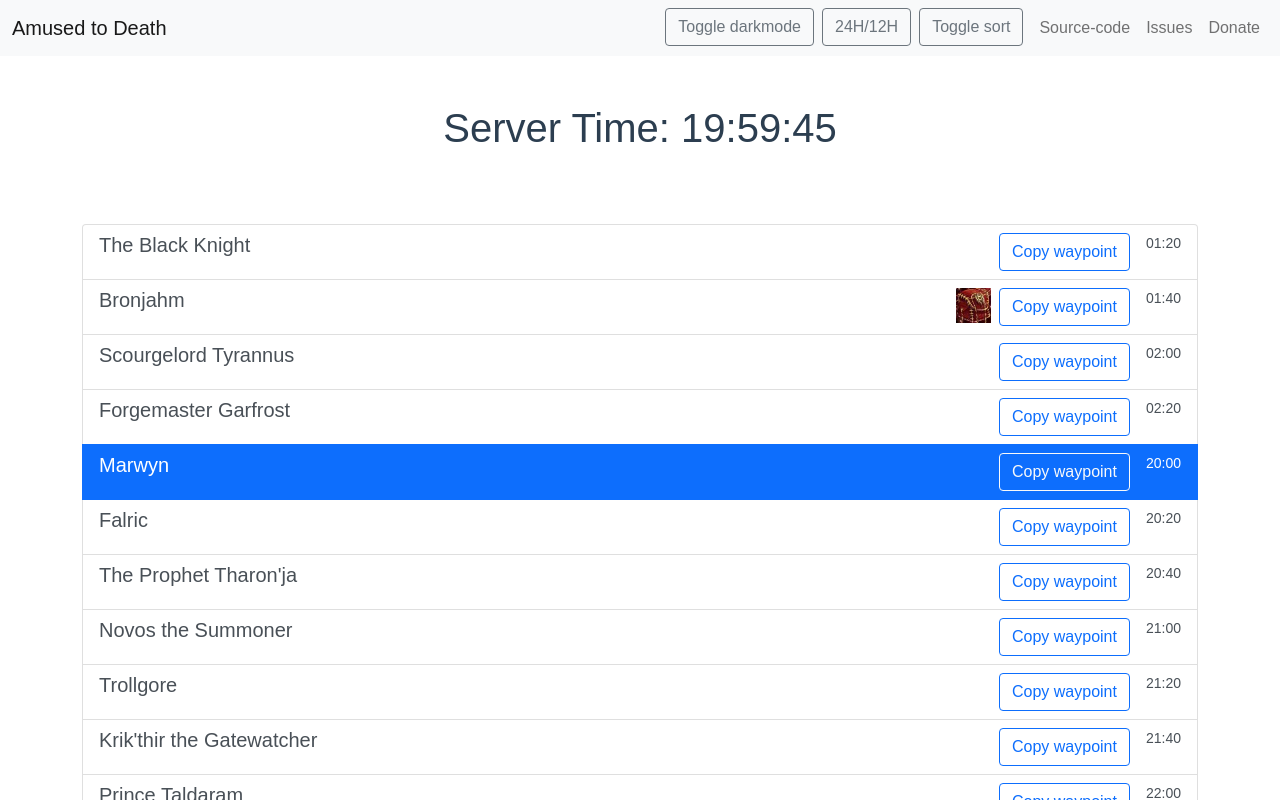
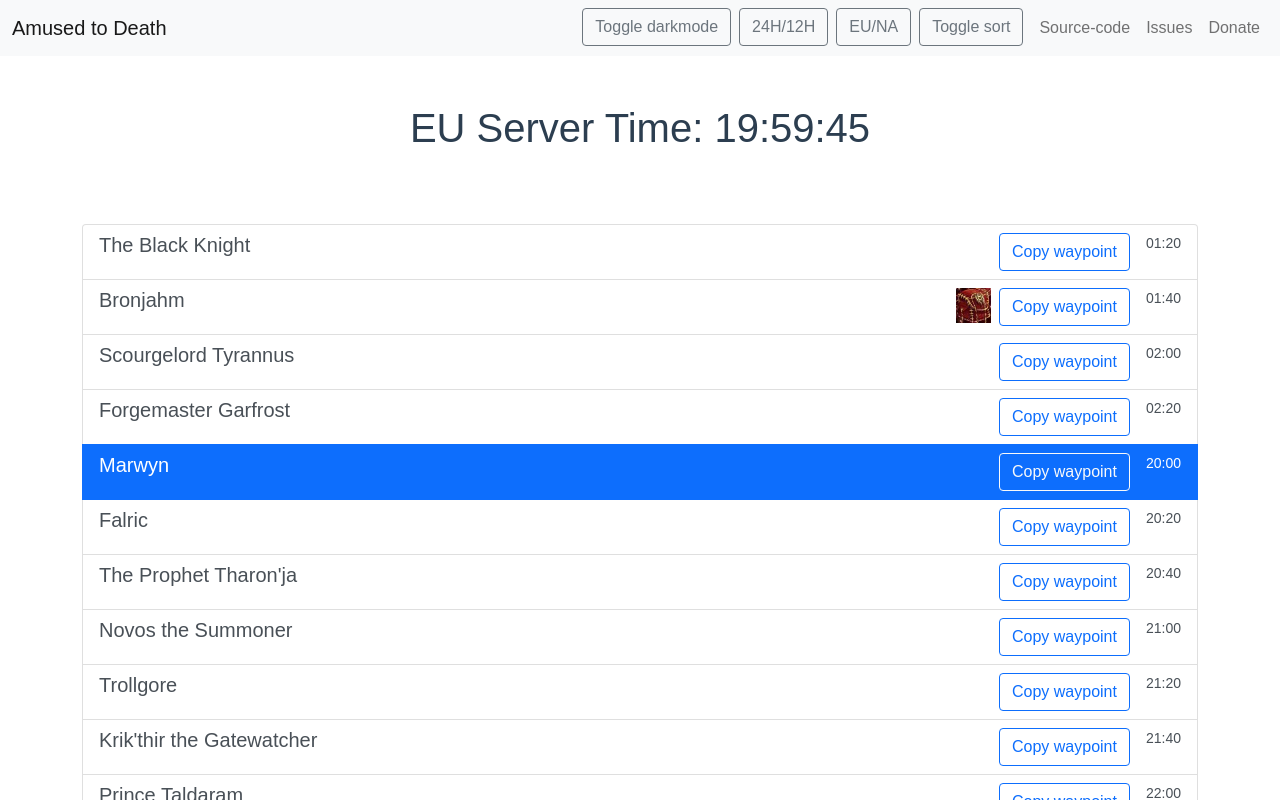
Before and after one commit to kristoffer-tvera/prepatch, a Vue app: page / in a window 1280 px wide. Shown: the top 800 px of the page. Built offline with nearby package versions, Linux system fonts and the light colour scheme.

Commit message:
Added NA support

```diff
--- a/src/App.vue
+++ b/src/App.vue
@@ -3,9 +3,10 @@
     v-on:toggle-darkmode="darkMode = !darkMode"
     v-on:toggle-pepega-time-format="pepegaTimeFormat = !pepegaTimeFormat"
     v-on:toggle-sorted-list="sortedList = !sortedList"
+    v-on:toggle-european="european = !european"
   />
 
-  <Servertime :pepega-time-format="pepegaTimeFormat" />
+  <Servertime :pepega-time-format="pepegaTimeFormat" :european="european" />
 
   <div aria-live="polite" aria-atomic="true" style="position: fixed; min-height: 100vh; width: 100%">
     <div
@@ -21,7 +22,7 @@
     </div>
   </div>
 
-  <Bosslist :pepega-time-format="pepegaTimeFormat" :sorted-list="sortedList" v-on:clipboard="clipboard" />
+  <Bosslist :pepega-time-format="pepegaTimeFormat" :sorted-list="sortedList" v-on:clipboard="clipboard" :european="european"/>
 </template>
 
 <script>
@@ -42,7 +43,7 @@ export default {
       darkMode: this.getFromLocalStorageOrFallback('darkMode', false),
       pepegaTimeFormat: this.getFromLocalStorageOrFallback('pepegaTimeFormat', false),
       sortedList: this.getFromLocalStorageOrFallback('sortedList', false),
-      timeBetweenBossSpawns: 20,
+      european: this.getFromLocalStorageOrFallback('european', true)
     };
   },
   watch: {
@@ -62,6 +63,11 @@ export default {
         this.serializeSettings();
       },
     },
+    european: {
+      handler: function () {
+        this.serializeSettings();
+      },
+    },
   },
   methods: {
     getFromLocalStorageOrFallback(key, fallback) {
@@ -76,6 +82,7 @@ export default {
       localStorage.setItem('darkMode', JSON.stringify(this.darkMode));
       localStorage.setItem('pepegaTimeFormat', JSON.stringify(this.pepegaTimeFormat));
       localStorage.setItem('sortedList', JSON.stringify(this.sortedList));
+      localStorage.setItem('european', JSON.stringify(this.european));
     },
 
     clipboard(input) {
--- a/src/components/Bosslist.vue
+++ b/src/components/Bosslist.vue
@@ -1,6 +1,4 @@
 <template>
-
-
   <div class="container my-4 py-4">
     <div class="list-group">
       <div
@@ -40,7 +38,7 @@
 <script>
 export default {
   name: 'Bosslist',
-  props: ['pepega-time-format', 'sorted-list'],
+  props: ['pepega-time-format', 'sorted-list', 'european'],
   data() {
     return {
       rotation: [
@@ -65,6 +63,9 @@ export default {
         { id: 18, name: 'Ingvar the Plunderer', waypoint: '/way 52,4, 52,6', active: false, nextSpawn: '', sortOrder: -1 },
         { id: 19, name: 'Prince Keleseth', waypoint: '/way 54,0, 44,7', active: false, nextSpawn: '', sortOrder: -1 },
       ],
+      timeBetweenBossSpawns: 20,
+      timeOffset: this.european ? 9 : 0,
+      bossOffset: this.european ? 0 : 16,
     };
   },
   mounted() {
@@ -87,6 +88,18 @@ export default {
         this.updateRotation();
       },
     },
+    european: {
+      handler: function () {
+          if(this.european){
+              this.timeOffset = 9;
+              this.bossOffset = 0;
+          } else {
+              this.timeOffset = 0;
+              this.bossOffset = 16;
+          }
+        this.updateRotation();
+      },
+    },
   },
   methods: {
     compare(a, b) {
@@ -102,20 +115,20 @@ export default {
     },
 
     updateRotation() {
-      let epoch = Date.UTC(2020, 10, 11, 8, 0, 0);
+        let epoch = Date.UTC(2020, 10, 11, 8, 0, 0);
       let nowUtc = new Date().getTime();
       let offsetMilliseconds = nowUtc - epoch;
       let offsetSeconds = Math.floor(offsetMilliseconds / 1000);
       let offsetMinutes = Math.floor(offsetSeconds / 60);
       let offsetHours = Math.floor(offsetMinutes / 60);
-      let currentRotation = Math.floor(offsetMinutes / 20) % this.rotation.length;
+      let currentRotation = (Math.floor(offsetMinutes / this.timeBetweenBossSpawns) + this.bossOffset) % this.rotation.length;
 
-      let currentMinute = Math.ceil((offsetMinutes % 60) / 20) * 20;
-      let currentHour = (offsetHours + 9) % 24;
+      let currentMinute = Math.ceil((offsetMinutes % 60) / this.timeBetweenBossSpawns) * this.timeBetweenBossSpawns;
+      let currentHour = (offsetHours + this.timeOffset) % 24;
       for (let i = 0; i < this.rotation.length; i++) {
         let index = (i + currentRotation) % this.rotation.length;
 
-        let minute = currentMinute + i * 20;
+        let minute = currentMinute + i * this.timeBetweenBossSpawns;
         let minuteToString = (minute % 60).toString().padStart(2, '0');
 
         let hour = (currentHour + Math.floor(minute / 60)) % 24;
--- a/src/components/Navbar.vue
+++ b/src/components/Navbar.vue
@@ -20,6 +20,9 @@
           </li>
           <li class="nav-item">
             <button class="btn btn-outline-secondary mr-2 my-2 my-lg-0" type="button" @click="$emit('toggle-pepega-time-format')">24H/12H</button>
+          </li>
+          <li class="nav-item">
+            <button class="btn btn-outline-secondary mr-2 my-2 my-lg-0" type="button" @click="$emit('toggle-european')">EU/NA</button>
           </li>
           <li class="nav-item">
             <button class="btn btn-outline-secondary mr-2 my-2 my-lg-0" type="button" @click="$emit('toggle-sorted-list')">Toggle sort</button>
@@ -72,6 +75,6 @@ export default {
       ],
     };
   },
-  emits: ['toggle-darkmode', 'toggle-pepega-time-format', 'toggle-sorted-list'],
+  emits: ['toggle-darkmode', 'toggle-pepega-time-format', 'toggle-sorted-list', 'toggle-european'],
 };
 </script>
--- a/src/components/Servertime.vue
+++ b/src/components/Servertime.vue
@@ -1,11 +1,11 @@
 <template>
-  <h1 class="my-2 py-2 my-lg-4 py-lg-4">Server Time: {{ currentTime }}</h1>
+  <h1 class="my-2 py-2 my-lg-4 py-lg-4">{{ region }} Server Time: {{ currentTime }}</h1>
 </template>
 
 <script>
 export default {
   name: 'Servertime',
-  props: ['pepega-time-format'],
+  props: ['pepega-time-format', 'european'],
   mounted() {
     setInterval(this.updateTime, 1000);
     this.updateTime();
@@ -13,11 +13,20 @@ export default {
   data() {
     return {
       currentTime: '',
+      timeOffset: this.european ? 1 : 16,
+      region: this.european ? 'EU' : 'NA',
     };
   },
   watch: {
-      pepegaTimeFormat: {
+    pepegaTimeFormat: {
       handler: function () {
+        this.updateTime();
+      },
+    },
+    european: {
+      handler: function () {
+        this.timeOffset = this.european ? 1 : 16;
+        this.region = this.european ? 'EU' : 'NA';
         this.updateTime();
       },
     },
@@ -25,15 +34,15 @@ export default {
   methods: {
     updateTime() {
       let date = new Date();
-      let hour = (date.getUTCHours() + (1 % 24)).toString().padStart(2, '0');
+      let hour = ((date.getUTCHours() + this.timeOffset) % 24).toString().padStart(2, '0');
       let minute = date.getUTCMinutes().toString().padStart(2, '0');
       let seconds = date.getUTCSeconds().toString().padStart(2, '0');
 
       let suffix = '';
 
       if (this.pepegaTimeFormat) {
-        suffix = date.getUTCHours() + (1 % 24) < 12 ? 'AM' : 'PM';
-        hour = ((date.getUTCHours() + 1) % 12).toString().padStart(2, '0');
+        suffix = (date.getUTCHours() + this.timeOffset) % 24 < 12 ? 'AM' : 'PM';
+        hour = ((date.getUTCHours() + this.timeOffset) % 12).toString().padStart(2, '0');
       }
 
       this.currentTime = `${hour}:${minute}:${seconds} ${suffix}`;
```
